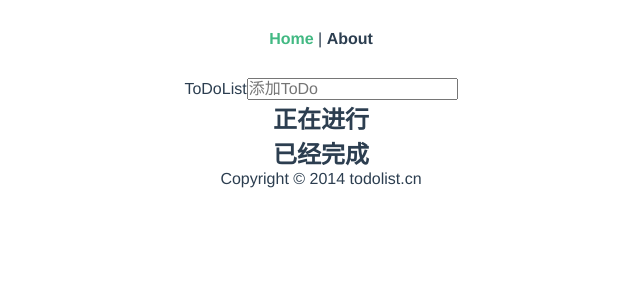
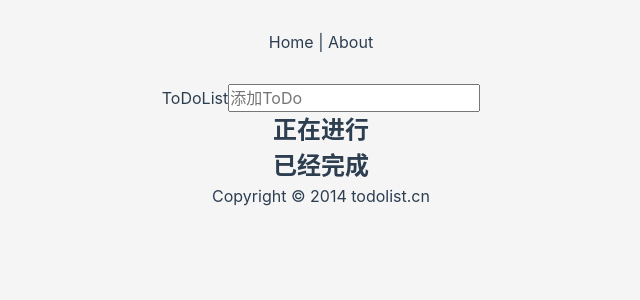
Before and after one commit to NiceyLai/toDoList-vue2, a Vue app: page / in a window 1280 px wide. Shown: the top 300 px of the page, without its empty margins (319-959 px from the left). Built offline with nearby package versions, Linux system fonts and the light colour scheme.

Commit message:
写app.vue样式

```diff
--- a/src/App.vue
+++ b/src/App.vue
@@ -12,24 +12,21 @@
 @import "@/assets/style/helper.scss";
 @import "@/assets/style/reset.scss";
 
+body {
+  background: #f5f5f5;
+}
+
 #app {
-  font-family: Avenir, Helvetica, Arial, sans-serif;
+  font-family: $font-hei;
   -webkit-font-smoothing: antialiased;
   -moz-osx-font-smoothing: grayscale;
   text-align: center;
   color: #2c3e50;
+  font-size: 16px;
+  line-height: 1.5;
 }
 
 nav {
   padding: 30px;
-
-  a {
-    font-weight: bold;
-    color: #2c3e50;
-
-    &.router-link-exact-active {
-      color: #42b983;
-    }
-  }
 }
 </style>
```
